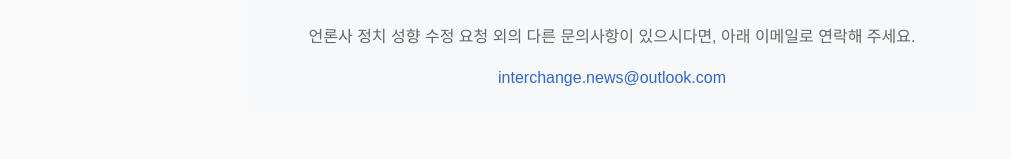
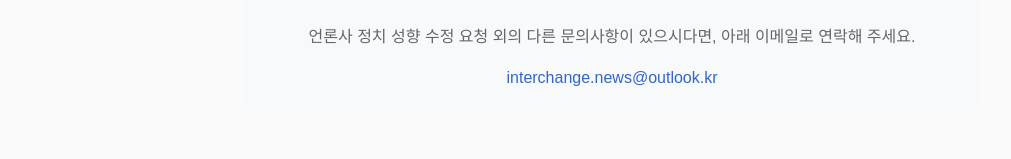
Before and after one commit to Interchange-News/FE, a Next.js app: page /feedback in a window 1280 px wide. Shown: the part 961-1120 px from the top of the page, without its empty margins (28-1039 px from the left). Built offline with nearby package versions, Linux system fonts and the light colour scheme.

Commit message:
Update Email Address

```diff
--- a/app/feedback/page.tsx
+++ b/app/feedback/page.tsx
@@ -150,10 +150,10 @@ export default function PressBiasRequestPage() {
           이메일로 연락해 주세요.
         </p>
         <a
-          href="mailto:interchange.news@outlook.com"
+          href="mailto:interchange.news@outlook.kr"
           className={styles.emailLink}
         >
-          interchange.news@outlook.com
+          interchange.news@outlook.kr
         </a>
       </div>
     </div>
```
